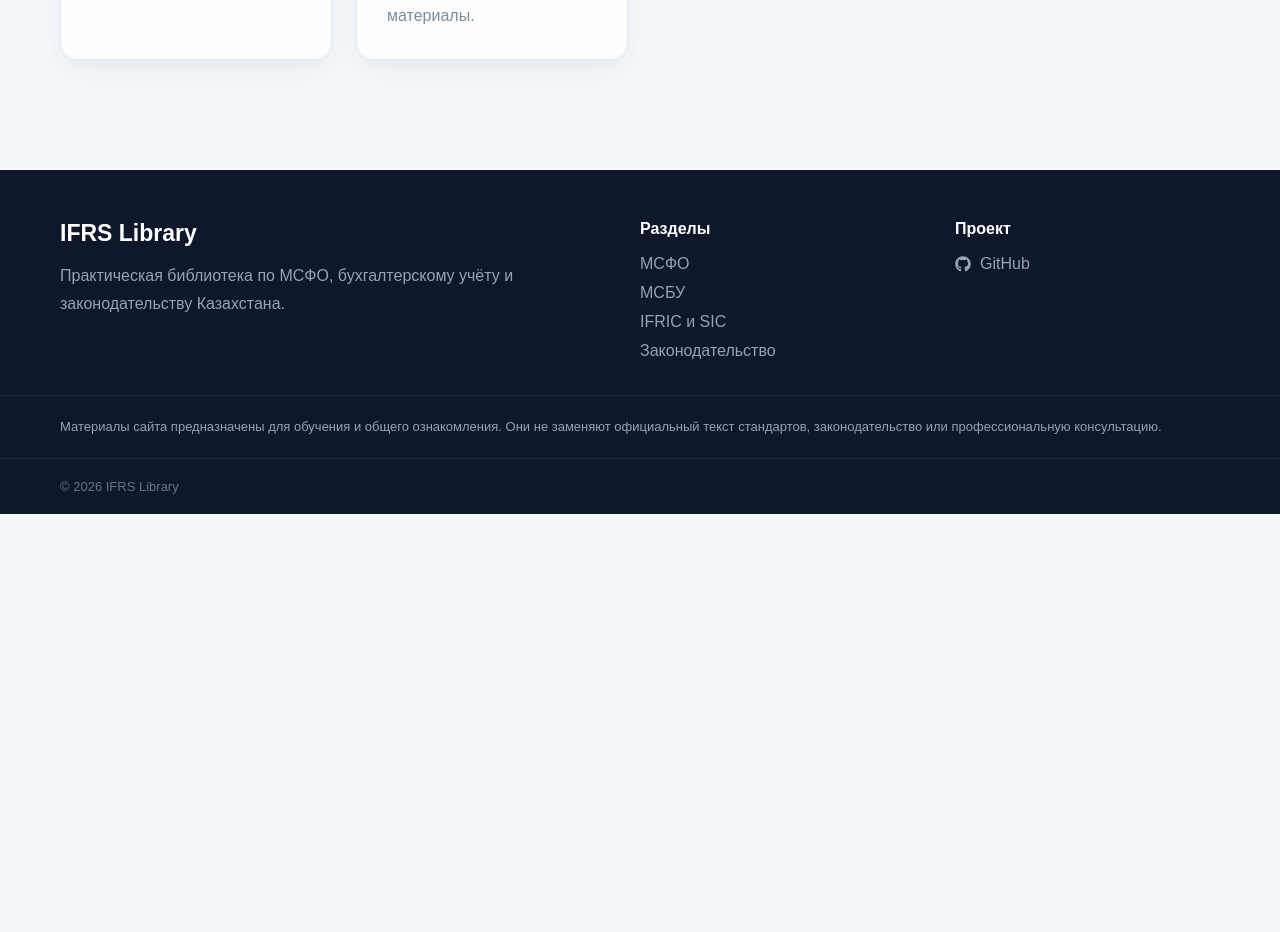
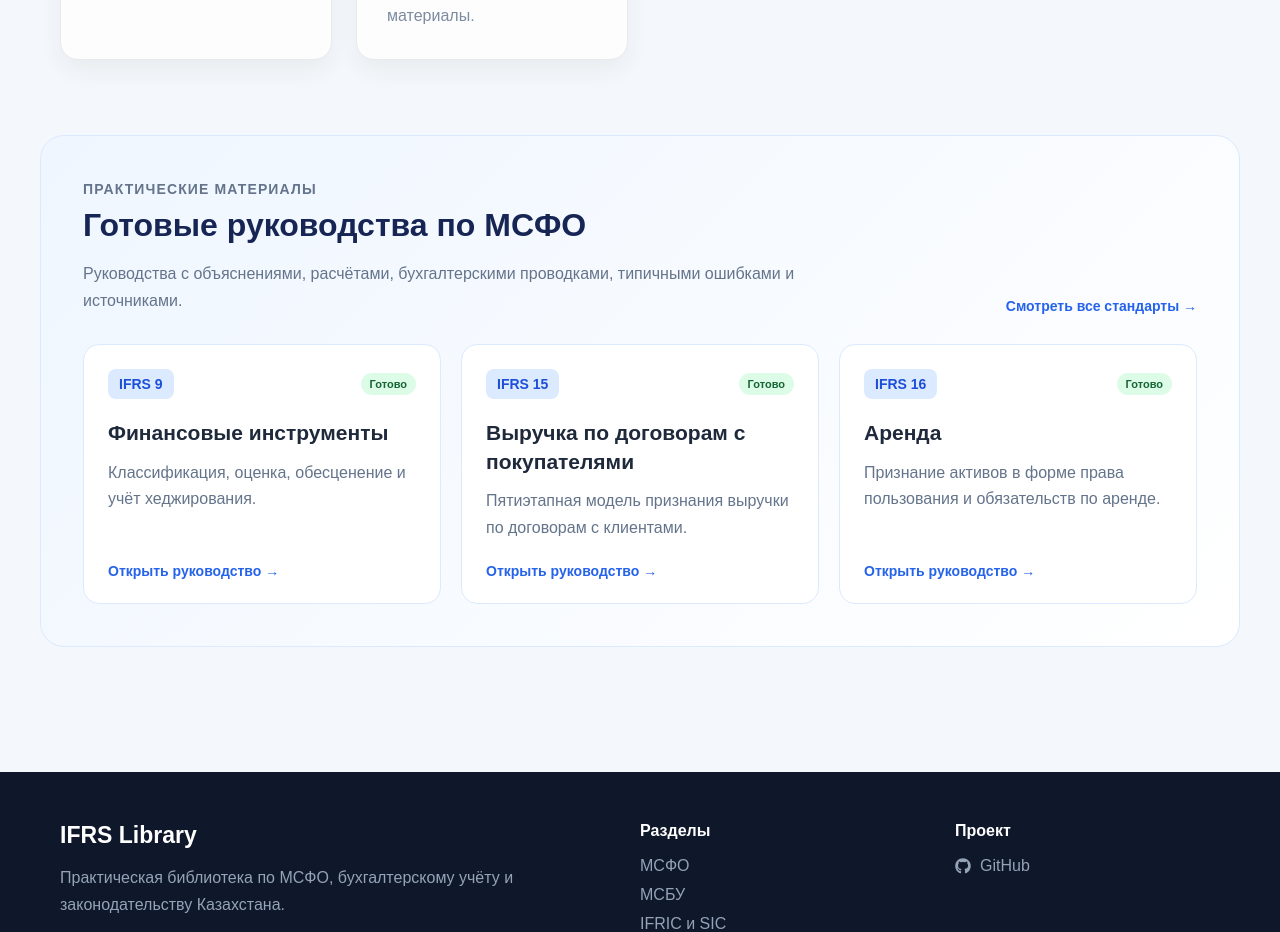
Before and after one commit to Timurkakz/ifrs-library, a React (Vite) app: page / in a window 1280 px wide. Shown: the part 1140-2072 px from the top of the page. Before the commit the page ends 1654 px from the top, so only its background shows below. Built offline with nearby package versions, Linux system fonts and the light colour scheme.

Commit message:
Добавил готовые руководства на главную страницу

```diff
--- a/src/App.css
+++ b/src/App.css
@@ -1924,3 +1924,149 @@
     background: #ffffff;
   }
 }
+
+/* Готовые руководства на главной странице */
+
+.ready-guides-section {
+  width: calc(100% - 40px);
+  max-width: 1200px;
+  margin: 75px auto;
+  padding: 42px;
+
+  border: 1px solid #dbeafe;
+  border-radius: 24px;
+  background: linear-gradient(135deg, #eff6ff, #ffffff);
+}
+
+.ready-guides-heading {
+  display: flex;
+  align-items: flex-end;
+  justify-content: space-between;
+  gap: 30px;
+  margin-bottom: 30px;
+}
+
+.ready-guides-heading h2 {
+  margin: 5px 0 12px;
+  color: #172554;
+  font-size: 32px;
+}
+
+.ready-guides-heading p {
+  max-width: 720px;
+  margin-bottom: 0;
+  color: #64748b;
+  line-height: 1.7;
+}
+
+.ready-guides-all-link {
+  flex-shrink: 0;
+  color: #2563eb;
+  font-size: 14px;
+  font-weight: 800;
+  text-decoration: none;
+}
+
+.ready-guides-all-link:hover {
+  color: #1d4ed8;
+  text-decoration: underline;
+}
+
+.ready-guides-grid {
+  display: grid;
+  grid-template-columns: repeat(3, minmax(0, 1fr));
+  gap: 20px;
+}
+
+.ready-guide-card {
+  display: flex;
+  flex-direction: column;
+  min-height: 250px;
+  padding: 24px;
+
+  border: 1px solid #dbeafe;
+  border-radius: 16px;
+  background: #ffffff;
+  color: inherit;
+  text-decoration: none;
+
+  transition:
+    border-color 0.2s,
+    box-shadow 0.2s,
+    transform 0.2s;
+}
+
+.ready-guide-card:hover {
+  border-color: #60a5fa;
+  box-shadow: 0 14px 30px rgba(15, 23, 42, 0.09);
+  transform: translateY(-4px);
+}
+
+.ready-guide-card-top {
+  display: flex;
+  align-items: center;
+  justify-content: space-between;
+  gap: 12px;
+  margin-bottom: 20px;
+}
+
+.ready-guide-card-top .standard-code {
+  margin: 0;
+}
+
+.ready-guide-status {
+  padding: 5px 9px;
+  border-radius: 999px;
+  background: #dcfce7;
+  color: #166534;
+  font-size: 11px;
+  font-weight: 800;
+}
+
+.ready-guide-card h3 {
+  margin: 0 0 12px;
+  color: #1e293b;
+  font-size: 21px;
+  line-height: 1.35;
+}
+
+.ready-guide-card p {
+  margin: 0 0 22px;
+  color: #64748b;
+  line-height: 1.65;
+}
+
+.ready-guide-action {
+  margin-top: auto;
+  color: #2563eb;
+  font-size: 14px;
+  font-weight: 800;
+}
+
+@media (max-width: 900px) {
+  .ready-guides-grid {
+    grid-template-columns: 1fr 1fr;
+  }
+}
+
+@media (max-width: 650px) {
+  .ready-guides-section {
+    width: calc(100% - 30px);
+    margin: 45px auto;
+    padding: 28px 20px;
+  }
+
+  .ready-guides-heading {
+    align-items: flex-start;
+    flex-direction: column;
+    gap: 15px;
+  }
+
+  .ready-guides-heading h2 {
+    font-size: 27px;
+  }
+
+  .ready-guides-grid {
+    grid-template-columns: 1fr;
+  }
+}
--- a/src/pages/Home.jsx
+++ b/src/pages/Home.jsx
@@ -1,3 +1,7 @@
+import { ifrsContentById } from "../content/ifrs/index.js";
+import { ifrsStandards } from "../data/ifrsStandards.js";
+
+
 import { Link } from "react-router";
 import {
   FaBalanceScale,
@@ -35,6 +39,11 @@ function Card({ icon, title, text, to, status }) {
 }
 
 function Home() {
+
+    const readyStandards = ifrsStandards
+  .filter((standard) => Boolean(ifrsContentById[standard.id]))
+  .sort((first, second) => first.id - second.id);
+
   return (
     <main>
       <section className="hero">
@@ -94,6 +103,53 @@ function Home() {
           status="В разработке"
         />
       </section>
+
+   <section
+        className="ready-guides-section"
+        aria-labelledby="ready-guides-title"
+      >
+        <div className="ready-guides-heading">
+          <div>
+            <p className="page-label">Практические материалы</p>
+
+            <h2 id="ready-guides-title">
+              Готовые руководства по МСФО
+            </h2>
+
+            <p>
+              Руководства с объяснениями, расчётами, бухгалтерскими
+              проводками, типичными ошибками и источниками.
+            </p>
+          </div>
+
+          <Link to="/ifrs" className="ready-guides-all-link">
+            Смотреть все стандарты →
+          </Link>
+        </div>
+
+        <div className="ready-guides-grid">
+          {readyStandards.map((standard) => (
+            <Link
+              key={standard.id}
+              to={`/ifrs/${standard.id}`}
+              className="ready-guide-card"
+            >
+              <div className="ready-guide-card-top">
+                <span className="standard-code">{standard.code}</span>
+                <span className="ready-guide-status">Готово</span>
+              </div>
+
+              <h3>{standard.title}</h3>
+              <p>{standard.description}</p>
+
+              <span className="ready-guide-action">
+                Открыть руководство →
+              </span>
+            </Link>
+          ))}
+        </div>
+           </section>
+
     </main>
   );
 }
```
